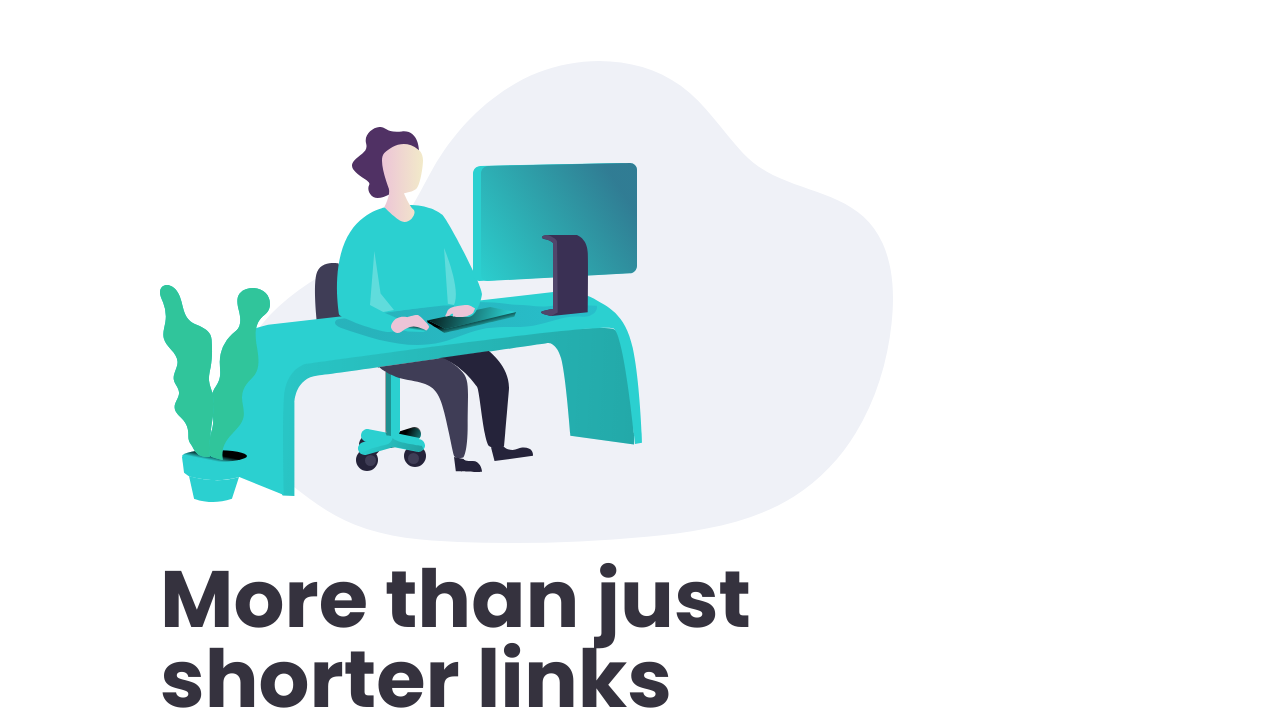
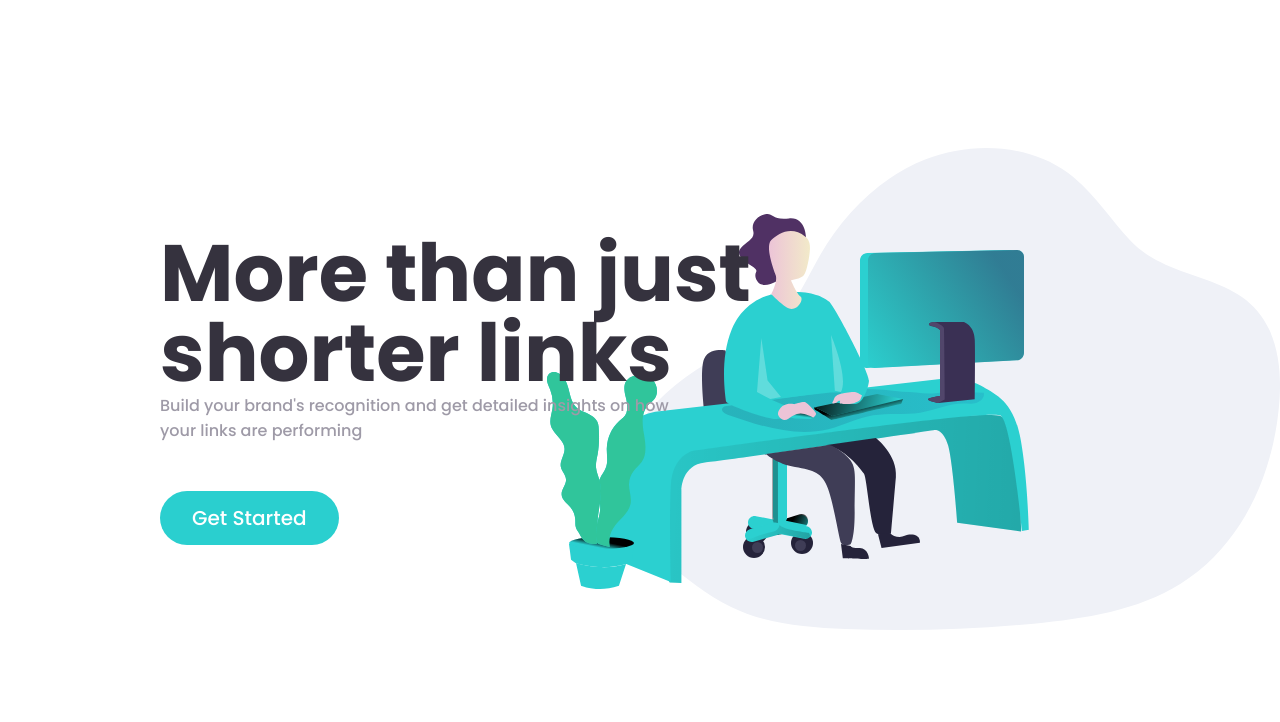
Before and after one commit to GDF97/url-shortening-api, a plain HTML site: page index.html in a window 1280 px wide. Shown: the part 76-798 px from the top of the page. Drawn offline with Linux system fonts and the light colour scheme.

Commit message:
Ajustando

```diff
--- a/src/style.css
+++ b/src/style.css
@@ -123,6 +123,12 @@ body {
   padding: 2rem 10rem;
   flex-wrap: wrap-reverse;
   gap: 1rem;
+}
+
+.landing-page img {
+  position: absolute;
+  right: 0;
+  z-index: -1;
 }
 
 .text {
@@ -543,6 +549,7 @@ body {
 
   .landing-page img {
     width: 300px;
+    position: relative;
   }
 
   .text {
```
